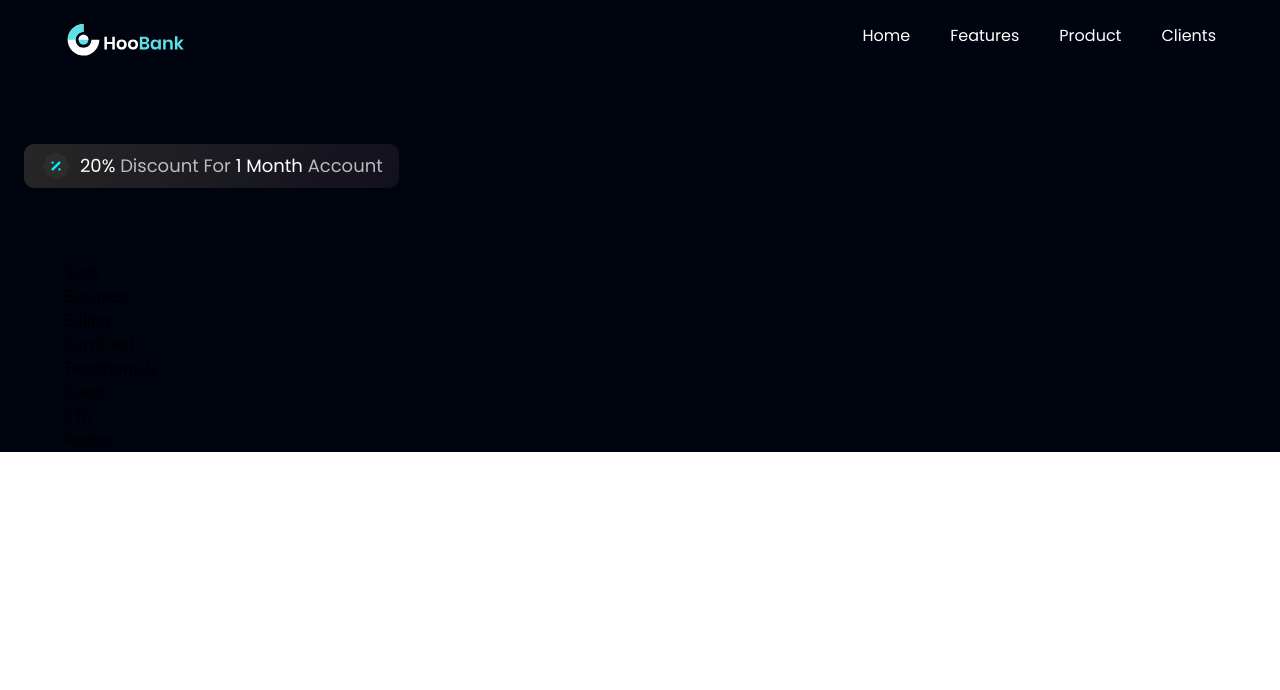
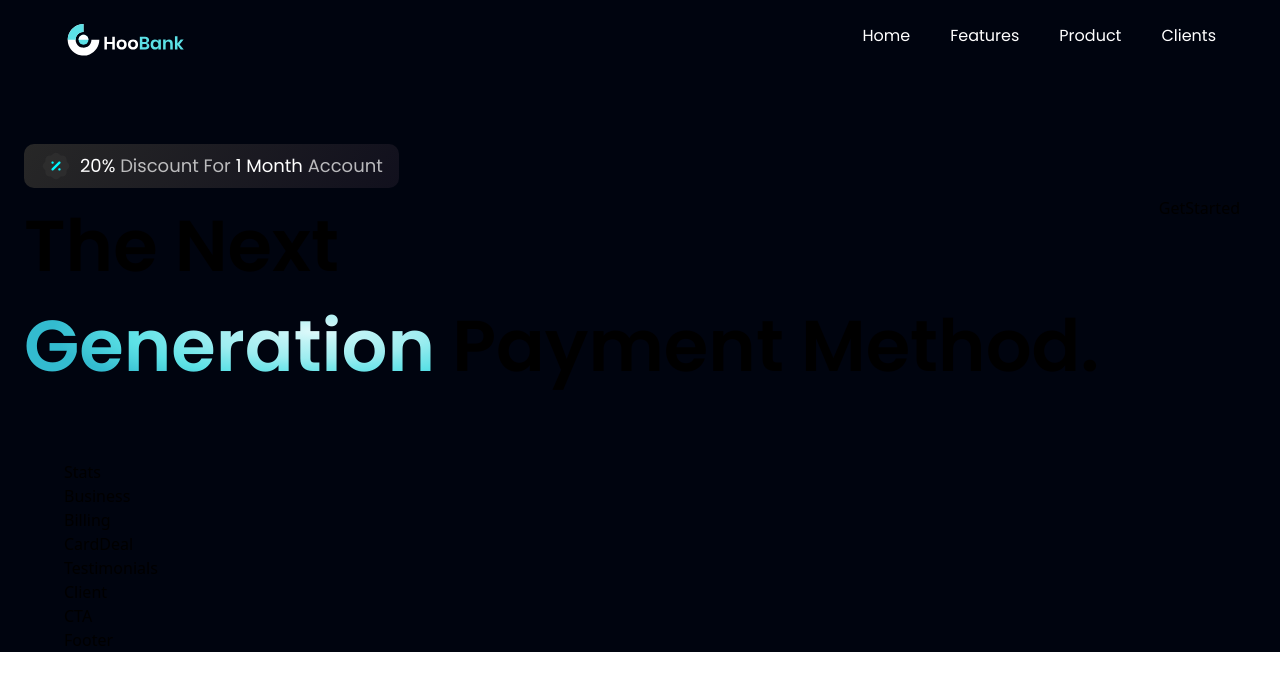
Before and after one commit to crys-cross/modern-website-app-vitejs, a React (Vite) app: page / in a window 1280 px wide. Shown: the top 690 px of the page. Built offline with nearby package versions, Linux system fonts and the light colour scheme.

Commit message:
Edit more components like Getstarted

```diff
--- a/src/components/GetStarted.jsx
+++ b/src/components/GetStarted.jsx
@@ -1,6 +1,6 @@
-import React from 'react'
+import styles from "../style"
+import { arrowUp } from "../assets"
 
-const GetStarted = () => {
-    return <div>GetStarted</div>
-}
+const GetStarted = () => <div className="">GetStarted</div>
+
 export default GetStarted
--- a/src/components/Hero.jsx
+++ b/src/components/Hero.jsx
@@ -1,5 +1,6 @@
 import styles from "../style"
 import { discount, robot } from "../assets"
+import GetStarted from "./GetStarted"
 
 const Hero = () => (
     <section id="home" className={`flex md:flex-row flex-col ${styles.paddingY}`}>
@@ -12,6 +13,15 @@ const Hero = () => (
                     Account
                 </p>
             </div>
+            <div className="flex flex-row justify-between item-center w-full">
+                <h1 className="flex-1 font-poppins font-semibold ss:text-[72px] text-[52px] test-white ss:leading-[100px] leading-[75px]">
+                    The Next <br className="sm:block hidden" />
+                    <span className="text-gradient">Generation</span> Payment Method.
+                </h1>
+                <div className="ss:flex hidden md:mr-4 mr-0">
+                    <GetStarted />
+                </div>
+            </div>
         </div>
     </section>
 )
```
